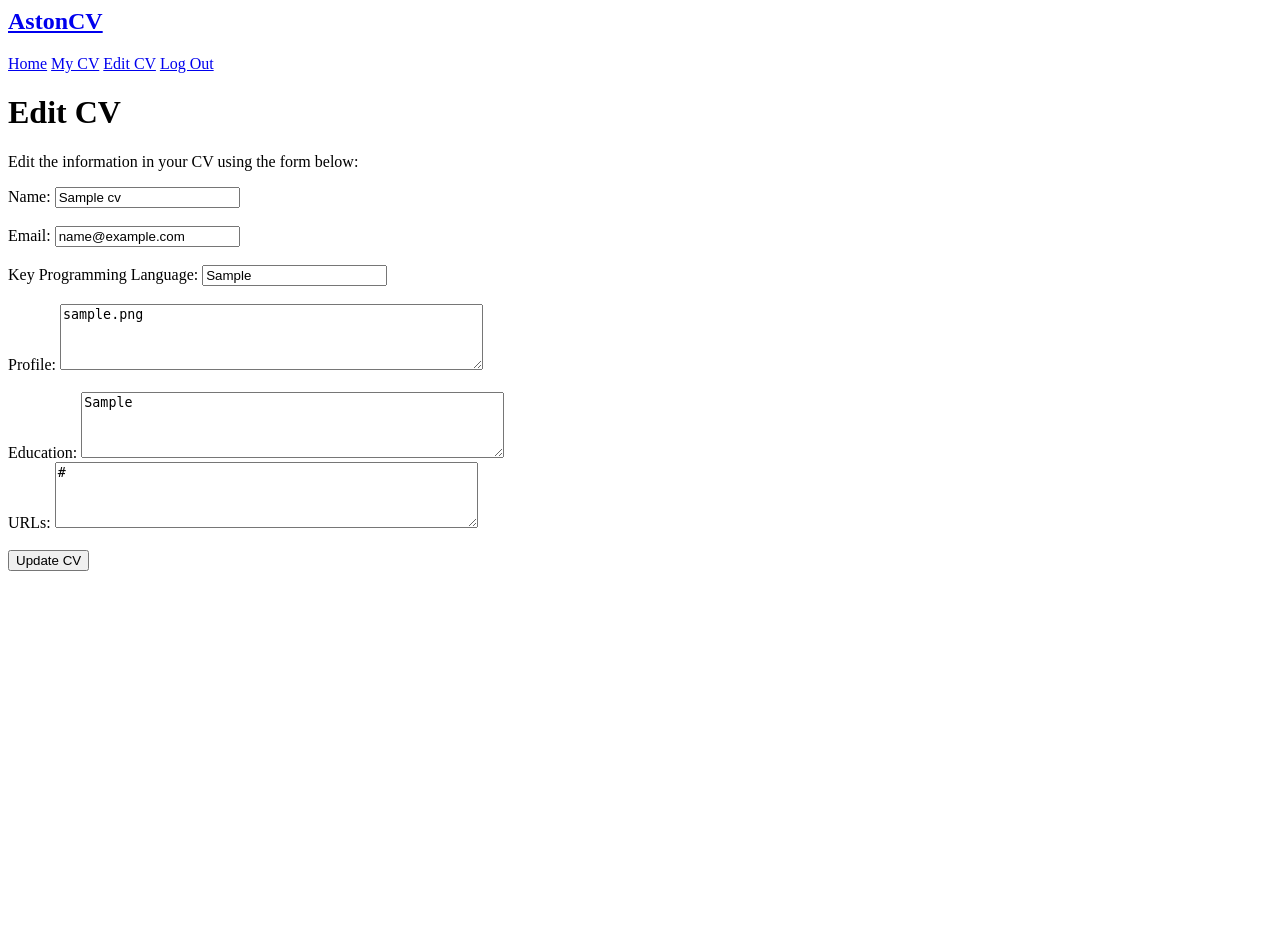
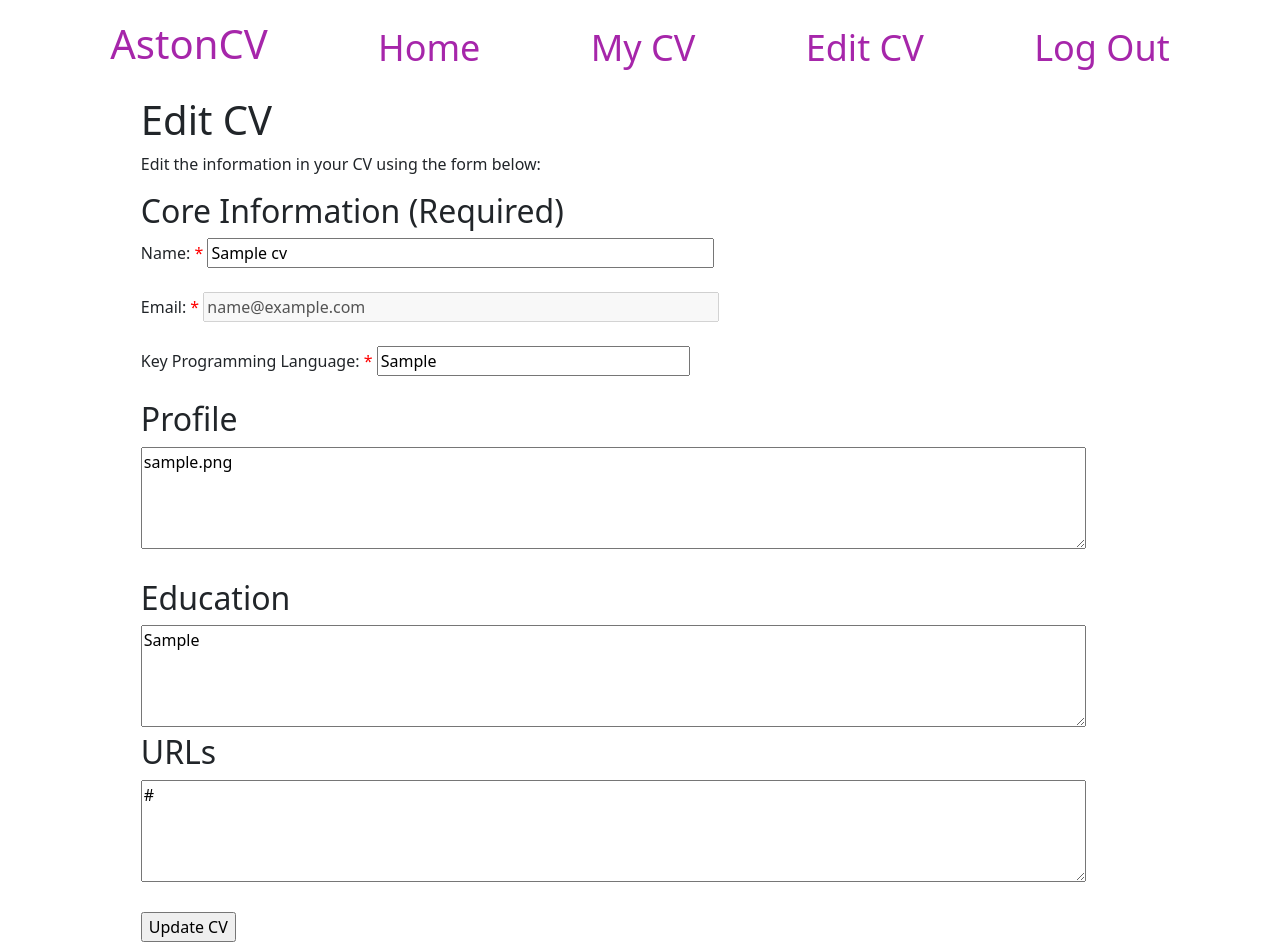
Before and after one commit to BilalH-dev/astoncv, a PHP site: page /editcv.php in a window 1280 px wide. Before the commit the page ends 571 px from the top, so only its background shows below. Run offline with PHP 8.4, Linux system fonts and the light colour scheme; the visitor is signed in with stand-in values (Sample User, id 1); tables that the repository leaves empty or names only in its code hold one stand-in row (values such as "Sample post").

Commit message:
Edit styles for registered user pages

```diff
--- a/assets/styles.css
+++ b/assets/styles.css
@@ -18,13 +18,12 @@ nav a {
 
 /* Indent content from left of page */
 .main {
-    margin-left: 15%;
+    margin-left: 11%;
 }
 
 /* Table Styles */
 table {
-    font-family: 'Arial', 'Helvetica', sans-serif;
-    width: 80%;
+    width: 90%;
 }
 
 th {
@@ -43,7 +42,6 @@ tr:nth-child(even) {
 
 /* Link Styles */
 a {
-    font-family: 'Arial', 'Helvetica', sans-serif;
     text-decoration: none;
     color: #A626AA;
 }
@@ -56,3 +54,23 @@ a:hover {
     font-weight: bold;
     font-size: 20px;
 }
+
+/* Asterisk Style */
+.asterisk {
+        color: red;
+    }
+
+/* Error Section Styles */
+#error-section {
+    width: 90%;
+    background-color: #F8D7DA;
+    color: #721C24;
+    border: 1px solid #F5C6CB;
+    padding: 10px;
+    margin-bottom: 20px;
+}
+
+.error-title {
+    font-weight: bold;
+    font-size: 18px;
+}
--- a/editcv.php
+++ b/editcv.php
@@ -2,7 +2,6 @@
 require 'includes/db.php';
 session_start();
 if (isset($_SESSION['userid'])) {
-    require 'includes/header-user.php';
     $userid = $_SESSION['userid'];
     $sql = "SELECT id, name, email, keyprogramming, profile, education, URLlinks FROM cvs WHERE id = ?";
     $getCv = $db->prepare($sql);
@@ -31,42 +30,23 @@ function validateData($data) {
 
 $errors = [];
 $id = $_SESSION['userid'];
-$name = $email = $keyprogramming = $profile = $education = $URLlinks = "";
+$name = $keyprogramming = $profile = $education = $URLlinks = "";
 
 if ($_SERVER["REQUEST_METHOD"] == "POST") {
     if (!isset($_POST["csrf-token"]) || $_POST["csrf-token"] != $_SESSION["csrf-token"]) {
         $errors["misc"] = "An unexpected error occurred. Please try again.";
         http_response_code(403);
-        echo $errors["misc"];
         exit();
     }
     if (empty($_POST["name"])) {
-        $errors["name"] = "Name is required<br>";
-        echo $errors["name"];
+        $errors["name"] = "Name is required";
     } else {
         $name = validateData($_POST["name"]);
         if (!preg_match("/^[a-zA-Z-' ]*$/",$name)) {
-            $errors["name"] = "Name must only contain letters and whitespace<br>";
-            echo $errors["name"];
+            $errors["name"] = "Name must only contain letters and whitespace";
     } }
-    if (empty($_POST["email"])) {
-        $errors["email"] = "Email is required<br>";
-        echo $errors["email"];
-    }
-        else {
-        $email = validateData($_POST["email"]);
-        // Check whether if email is already linked to an account
-        $checkEmailsql = "SELECT id FROM cvs WHERE email = ? AND id != ?";
-        $checkEmail = $db->prepare($checkEmailsql);
-        $checkEmail->execute([$email, $id]);
-        if ($checkEmail->rowCount() != 0) {
-            $errors["email"] = "Email is already associated with another account";
-            echo $errors["email"];
-            }
-        }
     if (empty($_POST["keyprogramming"])) {
-        $errors["keyprogramming"] = "Key programming language is required<br>";
-        echo $errors["keyprogramming"];
+        $errors["keyprogramming"] = "Key programming language is required";
     } else {
         $keyprogramming = validateData($_POST["keyprogramming"]);
     }
@@ -74,8 +54,7 @@ if ($_SERVER["REQUEST_METHOD"] == "POST") {
         $profile = "";
     }
     elseif ((strlen($_POST["profile"])) > 500) {
-        $errors["profile"] = "Profile text must be less than 500 characters<br>";
-        echo $errors["profile"];
+        $errors["profile"] = "Profile text must be less than 500 characters long";
     }
     else {
         $profile = validateData($_POST["profile"]);
@@ -84,8 +63,7 @@ if ($_SERVER["REQUEST_METHOD"] == "POST") {
         $education = "";
     }
     elseif ((strlen($_POST["education"])) > 500) {
-        $errors["education"] = "Education text must be less than 500 characters<br>";
-        echo $errors["education"];
+        $errors["education"] = "Education text must be less than 500 characters long";
     }
     else {
         $education = validateData($_POST["education"]);
@@ -94,17 +72,16 @@ if ($_SERVER["REQUEST_METHOD"] == "POST") {
         $URLlinks = "";
     }
     elseif ((strlen($_POST["links"])) > 500) {
-        $errors["links"] = "Links field must be less than 500 characters<br>";
-        echo $errors["links"];
+        $errors["links"] = "Links field must be less than 500 characters long";
     }
     else {
         $URLlinks = validateData($_POST["links"]);
     }
 
     if (empty($errors)) {
-        $sql = "UPDATE cvs SET name=?, email=?, keyprogramming=?, profile=?, education=?, URLlinks=? WHERE id=?";
+        $sql = "UPDATE cvs SET name=?, keyprogramming=?, profile=?, education=?, URLlinks=? WHERE id=?";
         $editCv = $db -> prepare($sql);
-        $editCv -> execute([$name, $email, $keyprogramming, $profile, $education, $URLlinks, $id]);
+        $editCv -> execute([$name, $keyprogramming, $profile, $education, $URLlinks, $id]);
         header("Location: mycv.php");
         exit();
         }
@@ -113,31 +90,56 @@ if ($_SERVER["REQUEST_METHOD"] == "POST") {
 
 <!DOCTYPE html>
 <head>
-    <title>AstonCV | Edit CV</title>
+    <html lang="en-gb">
+    <title>AstonCV | Home</title>
+    <link rel="stylesheet" type="text/css" href="assets/styles.css">
+    <meta charset="UTF-8">
+    <meta name="viewport" content="width=device-width, initial-scale=1">
+    <link href="https://cdn.jsdelivr.net/npm/bootstrap@5.3.8/dist/css/bootstrap.min.css" rel="stylesheet" integrity="sha384-sRIl4kxILFvY47J16cr9ZwB07vP4J8+LH7qKQnuqkuIAvNWLzeN8tE5YBujZqJLB" crossorigin="anonymous">
 </head>
+<header>
+    <?php
+    include 'includes/header-user.php';
+    ?>
+</header>
 <body>
+    <section class="main">
     <h1>Edit CV</h1>
     <p>Edit the information in your CV using the form below:</p>
+    <?php
+    if (!empty($errors)) {
+        echo "<section id='error-section'>";
+        echo "<p class='error-title'>There were errors with your submission and your CV was not updated, please correct the errors below:</p>";
+        echo "<ul>";
+        foreach ($errors as $error) {
+            echo "<li>" . escapedString($error) . "</li>";
+        }
+        echo "</ul>";
+        echo "</section>";
+    }
+    ?>
     <form action="editcv.php" method="post">
-        <label for="name">Name:</label>
-        <input type="text" id="name" name="name" placeholder="Joe Bloggs" value="<?php echo escapedString($cv['name']); ?>" required><br>
+        <h2>Core Information (Required)</h2>
+        <label for="name">Name: <span class="asterisk">*</span></label>
+        <input type="text" size="49" id="name" name="name" placeholder="Joe Bloggs" title="Full Name" value="<?php echo escapedString($cv['name']); ?>" required><br>
         <br>
-        <label for="email">Email:</label>
-        <input type="email" id="email" name="email" placeholder="joebloggs12@example.com" value="<?php echo escapedString($cv['email']); ?>" required><br>
+        <label for="email">Email: <span class="asterisk">*</span></label>
+        <input type="email" size="50" id="email" name="email" placeholder="joebloggs12@example.com" title="Email address cannot be edited after account creation." value="<?php echo escapedString($cv['email']); ?>" required disabled><br>
         <br>
-        <!-- Implement change password functionality -->
-        <label for="keyprogramming">Key Programming Language:</label>
-        <input type="text" id="keyprogramming" name="keyprogramming" placeholder="Python" value="<?php echo escapedString($cv['keyprogramming']); ?>" required><br>
+        <label for="keyprogramming">Key Programming Language: <span class="asterisk">*</span></label>
+        <input type="text" size="28" id="keyprogramming" name="keyprogramming" placeholder="Python" title="Key Programming Language (e.g., Python, Java, C++)" value="<?php echo escapedString($cv['keyprogramming']); ?>" required><br>
         <br>
-        <label for="profile">Profile:</label>
-        <textarea id="profile" name="profile" rows="4" cols="50" placeholder="Put information about yourself here..."><?php echo escapedString($cv['profile']); ?></textarea><br>
+        <h2 for="profile">Profile</h2>
+        <textarea id="profile" name="profile" rows="4" cols="100" placeholder="Put information about yourself here..." title="Profile information"><?php echo escapedString($cv['profile']); ?></textarea><br>
         <br>
-        <label for="education">Education:</label>
-        <textarea id="education" name="education" rows="4" cols="50" placeholder="List your education details..."><?php echo escapedString($cv['education']); ?></textarea><br>
-        <label for="links">URLs:</label>
-        <textarea id="links" name="links" rows="4" cols="50" placeholder="Provide some URLs where people can learn more about you..."><?php echo escapedString($cv['URLlinks']); ?></textarea><br><br>
+        <h2 for="education">Education</h2>
+        <textarea id="education" name="education" rows="4" cols="100" placeholder="List your education details..." title="Education information"><?php echo escapedString($cv['education']); ?></textarea><br>
+        <h2 for="links">URLs</h2>
+        <textarea id="links" name="links" rows="4" cols="100" placeholder="Provide some URLs where people can learn more about you..."><?php echo escapedString($cv['URLlinks']); ?></textarea><br><br>
         <input type="hidden" name="csrf-token" value="<?php echo $_SESSION['csrf-token'] ?? '' ?>">
         <input type="submit" value="Update CV">
     </form>
+    <script src="https://cdn.jsdelivr.net/npm/bootstrap@5.3.8/dist/js/bootstrap.bundle.min.js" integrity="sha384-ENjdO4Dr2bkBIFxQpeoTz1HIcje39Wm4jDKdf19U8gI4ddQ3GYNS7NTKfAdVQSZe" crossorigin="anonymous"></script>
+    </section>
 </body>
 </html>
--- a/register.php
+++ b/register.php
@@ -119,11 +119,6 @@ function validateData($data) {
     <meta charset="UTF-8">
     <meta name="viewport" content="width=device-width, initial-scale=1">
     <link href="https://cdn.jsdelivr.net/npm/bootstrap@5.3.8/dist/css/bootstrap.min.css" rel="stylesheet" integrity="sha384-sRIl4kxILFvY47J16cr9ZwB07vP4J8+LH7qKQnuqkuIAvNWLzeN8tE5YBujZqJLB" crossorigin="anonymous">
-    <style>
-        .asterisk {
-            color: red;
-        }
-    </style>
     </head>
 </head>
 <body>
```
